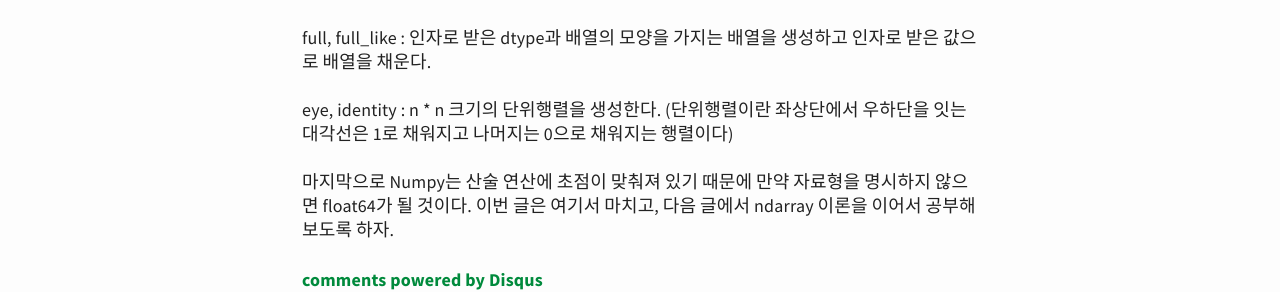
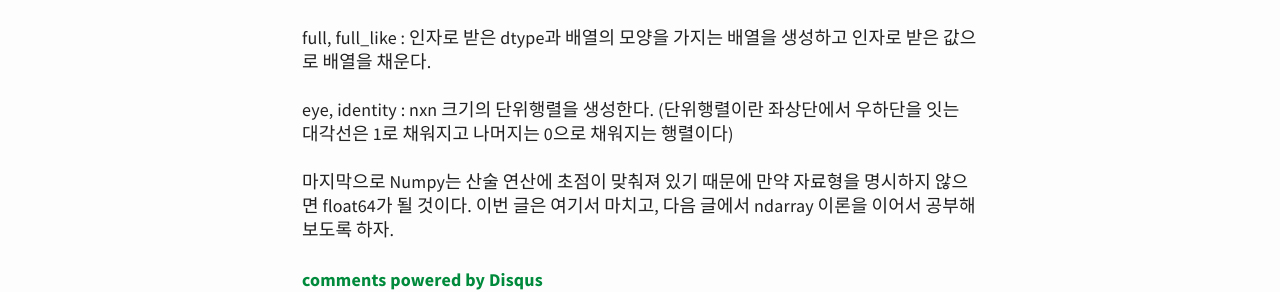
Before and after one commit to sinsaonee/growth-hacker1, a Jekyll site: the page built from _posts/2019-12-12-NumPy-배열과벡터연산#1.md, in a window 1280 px wide and 900 px high, scrolled down 5207 px. Shown: the part 502-794 px from the top of the window. Built offline with Jekyll 4.4.1, drawn with Linux system fonts in a browser that asks for light colours; comment, search, counter and statistics services are not loaded.

Commit message:
Update 2019-12-12-NumPy-배열과벡터연산#1.md

```diff
--- a/_posts/2019-12-12-NumPy-배열과벡터연산#1.md
+++ b/_posts/2019-12-12-NumPy-배열과벡터연산#1.md
@@ -29,7 +29,7 @@
 
 <br><br><br>
 
-![Numpy1-1](/img/post/Numpy1/Numpy1-1.png)
+![Numpy1-1](/img/post/Numpy1/Numpy1-1.PNG)
 
 Numpy 라이브러리를 선언 후 sw_arr에 Numpy을 활용한 배열을, sw_list에 list를 활용한 리스트를 작성했다. 이제 각각의 배열과 리스트의 원소에 2를 곱해보자.
 
@@ -55,17 +55,17 @@
 
 <br><br><br>
 
-![Numpy1-3](/img/post/Numpy1/Numpy1-3.png)
+![Numpy1-3](/img/post/Numpy1/Numpy1-3.PNG)
 
 랜덤 한 값들을 가진 배열이 생성됐다. 이제 산술 연산을 해보자.
 
 <br><br><br>
 
-![Numpy1-4](/img/post/Numpy1/Numpy1-4.png)
+![Numpy1-4](/img/post/Numpy1/Numpy1-4.PNG)
 
 첫 번째는 모든 원소의 값에 10을 곱했다. 두 번째는 sw_data 배열에서 같은 위치의 값끼리 서로 더했다. ndarray는 같은 종류의 데이터를 담을 수 있는 포괄적인 다차원 배열이다. ndarray의 모든 원소는 같은 자료형이어야 한다. 모든 배열은 각 차원의 크기를 알려주는 shape라는 튜플과 배열에 저장된 자료형을 알려주는 dtype라는 객체를 가지고 있다. 하단의 코드로 확인해보자.
 
-![Numpy1-5](/img/post/Numpy1/Numpy1-5.png)
+![Numpy1-5](/img/post/Numpy1/Numpy1-5.PNG)
 
 <br>
 
@@ -79,31 +79,31 @@
 
 <br><br><br>
 
-![Numpy1-6](/img/post/Numpy1/Numpy1-6.png)
+![Numpy1-6](/img/post/Numpy1/Numpy1-6.PNG)
 
 sw_data_list라는 리스트를 만들고, array 명령어를 활용하여 sw_data_list를 담은 배열을 만들었다.
 
 <br><br><br>
 
-![Numpy1-7](/img/post/Numpy1/Numpy1-7.png)
+![Numpy1-7](/img/post/Numpy1/Numpy1-7.PNG)
 
 또한 위 그림처럼 같은 길이를 가지는 리스트를 내포하고 있는 순차 데이터는 다차원 배열로 변환 가능하다.
 
 <br><br><br>
 
-![Numpy1-8](/img/post/Numpy1/Numpy1-8.png)
+![Numpy1-8](/img/post/Numpy1/Numpy1-8.PNG)
 
 sw_data2는 리스트를 담고 있는 리스트이므로 Numpy 배열인 sw_arr2는 해당 데이터로부터 형태를 추론하여 2차원 형태로 생성된다. ndim과 shape 속성을 검사해서 이를 확인 가능하다.
 
 <br><br><br>
 
-![Numpy1-9](/img/post/Numpy1/Numpy1-9.png)
+![Numpy1-9](/img/post/Numpy1/Numpy1-9.PNG)
 
 명시적으로 지정하지 않는 한 np.array는 생성될 때 적절한 자료형을 추론한다. 앞서 살펴본 예제에서 확인해보면 그렇게 추론된 자료형은 위 그림처럼 dtype 객체에 저장된다.
 
 <br><br><br>
 
-![Numpy1-10](/img/post/Numpy1/Numpy1-10.png)
+![Numpy1-10](/img/post/Numpy1/Numpy1-10.PNG)
 
 또한 np.array는 새로운 배열을 생성하기 위한 여러 함수를 가지고 있는데, 예를 들어 zeros와 ones는 주어진 길이나 모양에 각각 0과 1이 들어 있는 배열을 생성한다. empty 함수는 초기화되지 않은 배열을 생성한다. 이런 메서드를 사용해서 다차원 배열을 생성하려면 원하는 형태의 튜플을 넘기면 된다.
 
@@ -143,7 +143,7 @@
 
 
 
-eye, identity : n * n 크기의 단위행렬을 생성한다. (단위행렬이란 좌상단에서 우하단을 잇는 대각선은 1로 채워지고 나머지는 0으로 채워지는 행렬이다)
+eye, identity : nxn 크기의 단위행렬을 생성한다. (단위행렬이란 좌상단에서 우하단을 잇는 대각선은 1로 채워지고 나머지는 0으로 채워지는 행렬이다)
 
 
 
```
